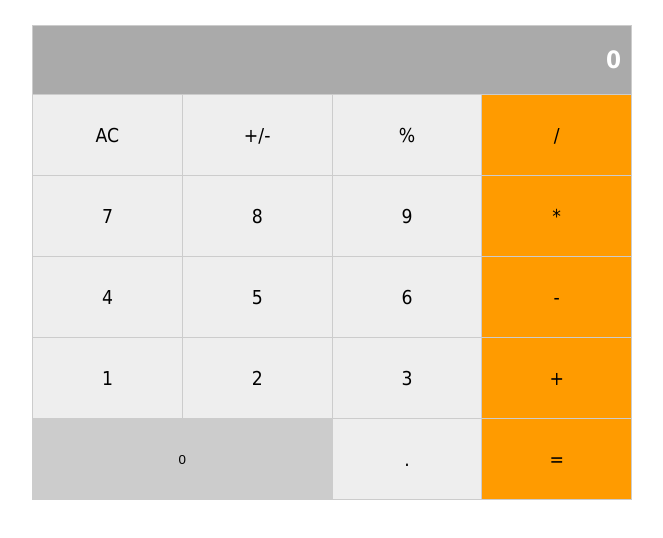
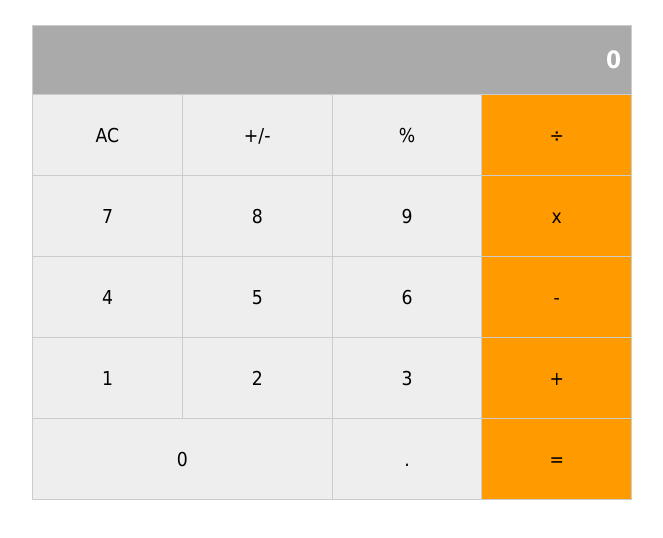
Before and after one commit to mahammad-mostafa/math-magicians, a React (Create React App) app: page / in a window 1280 px wide. Shown: the top 538 px of the page, without its empty margins (308-971 px from the left). Built offline with nearby package versions, Linux system fonts and the light colour scheme.

Commit message:
Implemented event & state handling

```diff
--- a/src/components/Calculator.js
+++ b/src/components/Calculator.js
@@ -1,23 +1,42 @@
+import React from 'react';
 import PropTypes from 'prop-types';
+import Calculate from '../logic/calculate';
 import Styles from '../styles/calculator.module.css';
 
-const Button = ({ name }) => {
-  if (['/', '*', '-', '+', '='].includes(name)) {
-    return <button type="button" className={`${Styles.button} ${Styles.orange}`}>{name}</button>;
+const Button = ({ name, handler }) => {
+  let className = `${Styles.button}`;
+  if (['÷', 'x', '-', '+', '='].includes(name)) {
+    className = `${Styles.button} ${Styles.orange}`;
+  } else if (name === '0') {
+    className = `${Styles.button} ${Styles.zero}`;
   }
-  return <button type="button" className={name === '0' ? Styles.zero : Styles.button}>{name}</button>;
+  return <button type="button" onClick={handler} className={className}>{name}</button>;
 };
 
 Button.propTypes = { name: PropTypes.string.isRequired };
+Button.propTypes = { handler: PropTypes.func.isRequired };
 
-const Calculator = () => {
-  const values = ['AC', '+/-', '%', '/', '7', '8', '9', '*', '4', '5', '6', '-', '1', '2', '3', '+', '0', '.', '='];
-  return (
-    <section className={Styles.section}>
-      <p className={Styles.result}>0</p>
-      {values.map((value) => <Button key={value} name={value} />)}
-    </section>
-  );
-};
+export default class Calculator extends React.Component {
+  constructor(props) {
+    super(props);
+    this.state = { operation: { } };
+    this.handleButton = this.handleButton.bind(this);
+    this.values = ['AC', '+/-', '%', '÷', '7', '8', '9', 'x', '4', '5', '6', '-', '1', '2', '3', '+', '0', '.', '='];
+  }
 
-export default Calculator;
+  handleButton = (event) => {
+    this.setState((state) => ({ operation: Calculate(state.operation, event.target.textContent) }));
+  }
+
+  displayButtons = (value) => <Button key={value} name={value} handler={this.handleButton} />;
+
+  render = () => {
+    const { operation: { total, next } } = this.state;
+    return (
+      <section className={Styles.section}>
+        <p className={Styles.result}>{next === null || next === undefined ? (total || 0) : next}</p>
+        {this.values.map(this.displayButtons)}
+      </section>
+    );
+  }
+}
```
